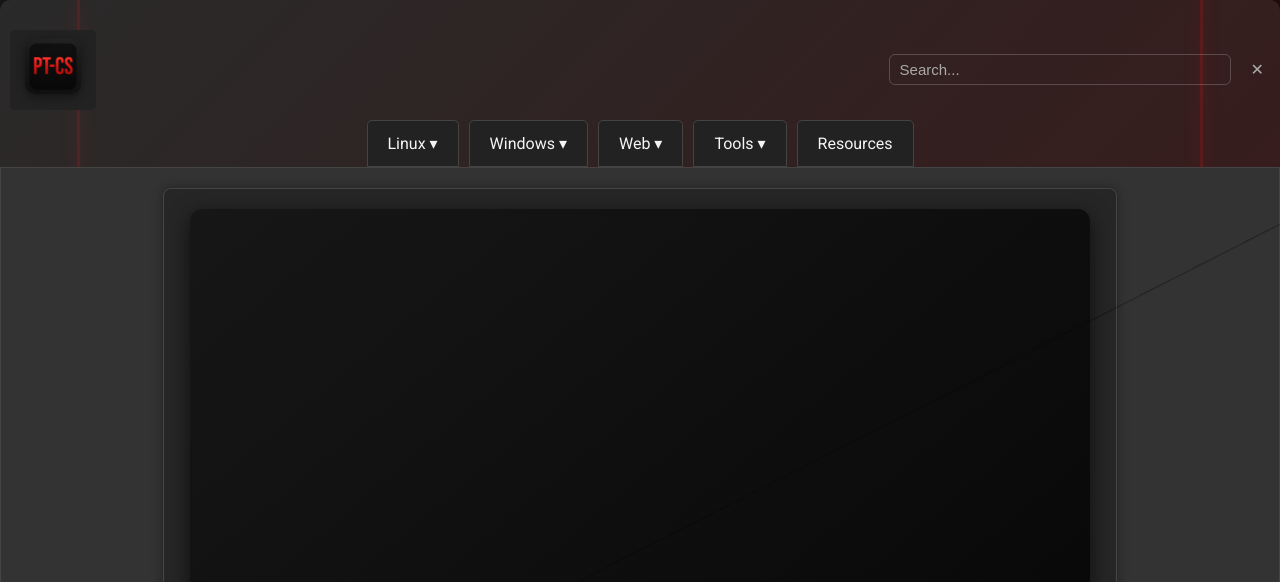
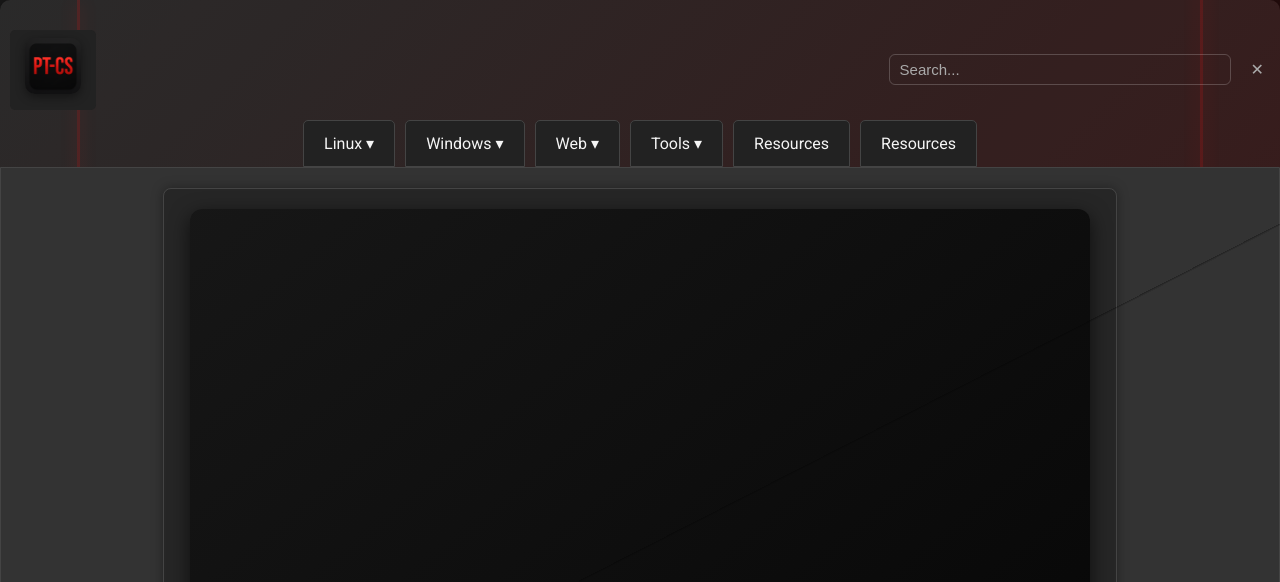
Before and after one commit to DylansGit/PT-CheatSheet, a Flask app: page / in a window 1280 px wide. Shown: the top 582 px of the page. Run offline with Flask 3, Linux system fonts and the light colour scheme; some libraries are stand-ins or nearby versions.

Commit message:
Update UI, Windows sections, styles, and new tabs

```diff
--- a/static/main.js
+++ b/static/main.js
@@ -62,6 +62,7 @@
     'bashing':        { filename: 'bashing.html',          divId: 'bashing' },
 
     // Misc
+    'scripts':          { filename: 'scripts-cheat-sheet.html',            divId: 'scripts' },
     'topics':          { filename: 'topics.html',            divId: 'topics' },
     'resources':       { filename: 'resources-links.html',   divId: 'resources' },
     'aiseccheatsheet': { filename: 'ai-sec-cheat-sheet.html', divId: 'aiseccheatsheet' }
--- a/templates/index.html
+++ b/templates/index.html
@@ -112,6 +112,7 @@
       <!-- Commented out the Images Cheatsheet tab -->
       <!-- <div class="tab" onclick="showTab('imagescheatsheet')">Images Cheatsheet</div> -->
 
+      <div class="tab" onclick="showTab('scripts')">Resources</div>
       <div class="tab" onclick="showTab('resources')">Resources</div>
       <!-- <div class="tab" onclick="showTab('aiseccheatsheet')">AI & Model Exploitation</div> -->
 
```
